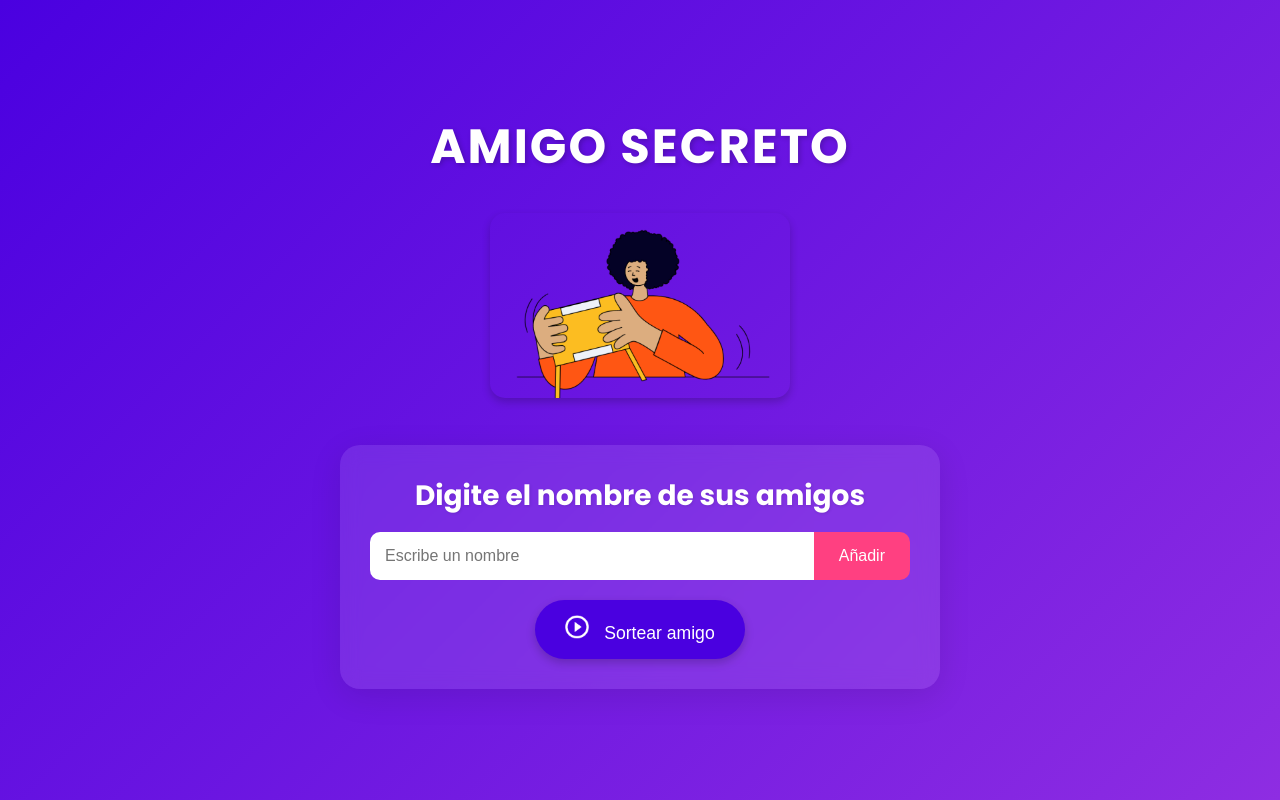
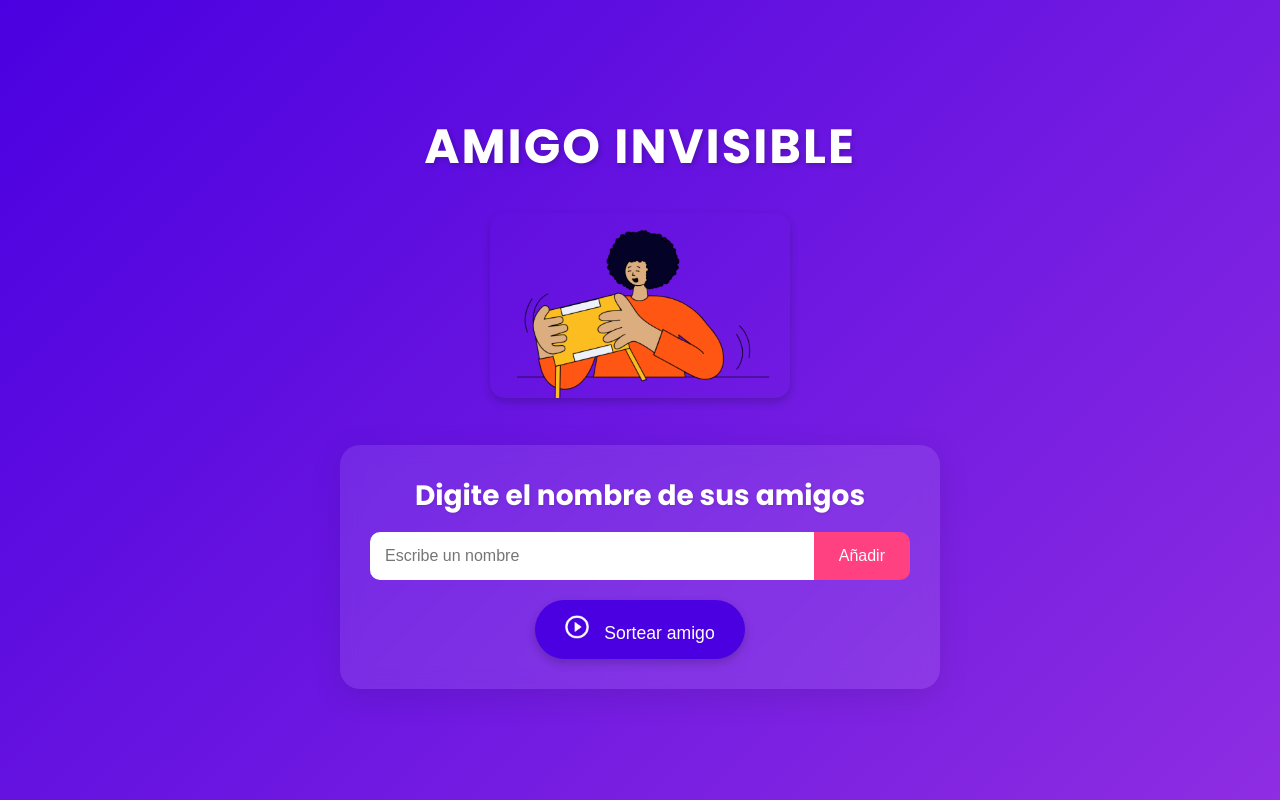
Before and after one commit to KevJeh/challenge_amigo_secreto, a plain HTML site: page index.html in a window 1280 px wide. Drawn offline with Linux system fonts and the light colour scheme.

Commit message:
Cambiando el titulo a Amigo Invisible

```diff
--- a/index.html
+++ b/index.html
@@ -7,12 +7,12 @@
   <link rel="preconnect" href="https://fonts.googleapis.com">
   <link rel="preconnect" href="https://fonts.gstatic.com" crossorigin>
   <link href="https://fonts.googleapis.com/css2?family=Poppins:wght@400;600;700&display=swap" rel="stylesheet">
-  <title>Amigo Secreto</title>
+  <title>Amigo Invisible</title>
 </head>
 <body>
   <main class="main-content">
     <header class="header-banner">
-      <h1 class="main-title">Amigo Secreto</h1>
+      <h1 class="main-title">Amigo Invisible</h1>
       <img src="assets/amigo-secreto.png" alt="Imagen representativa de amigo secreto">
     </header>
 
```
